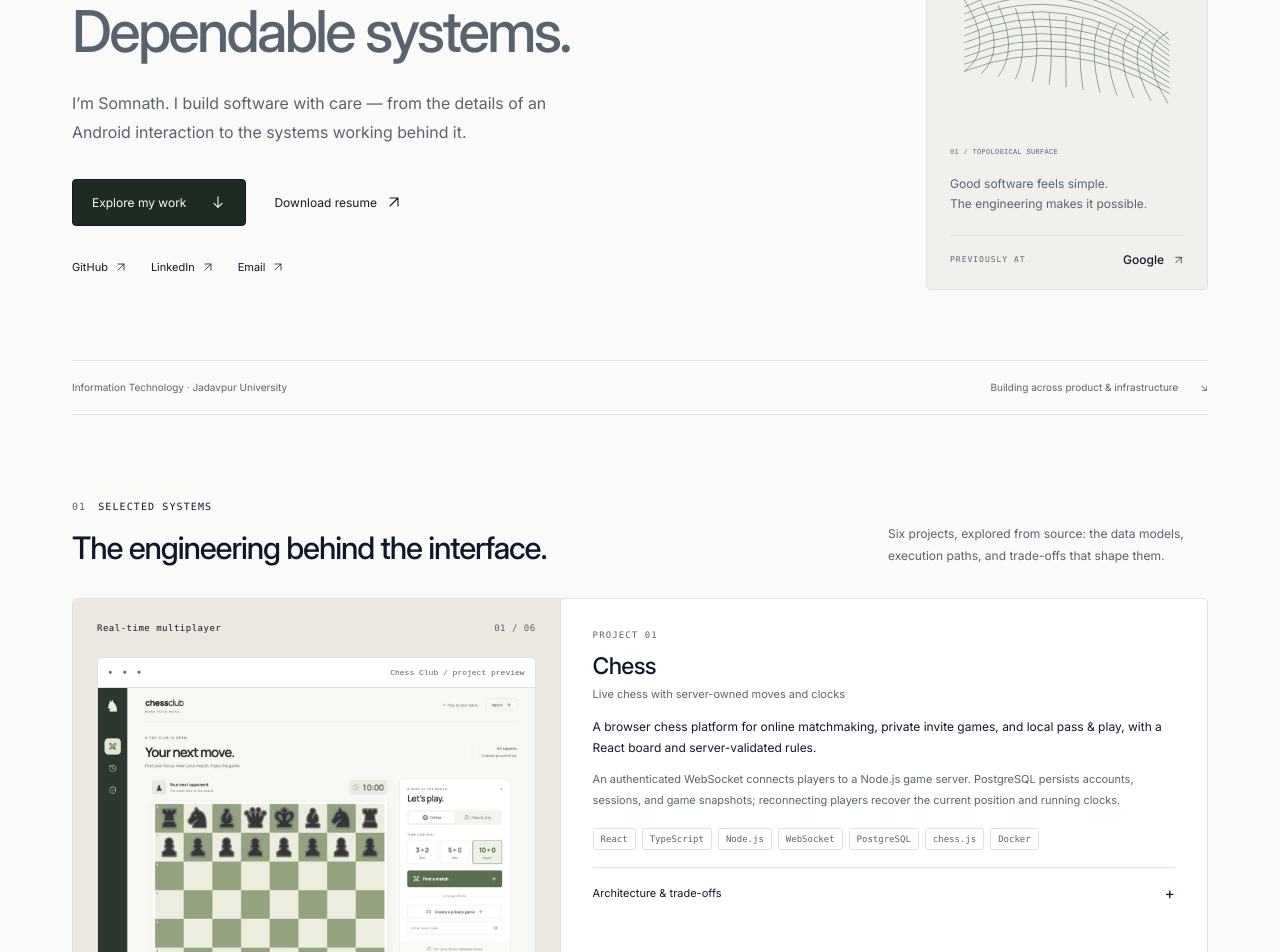
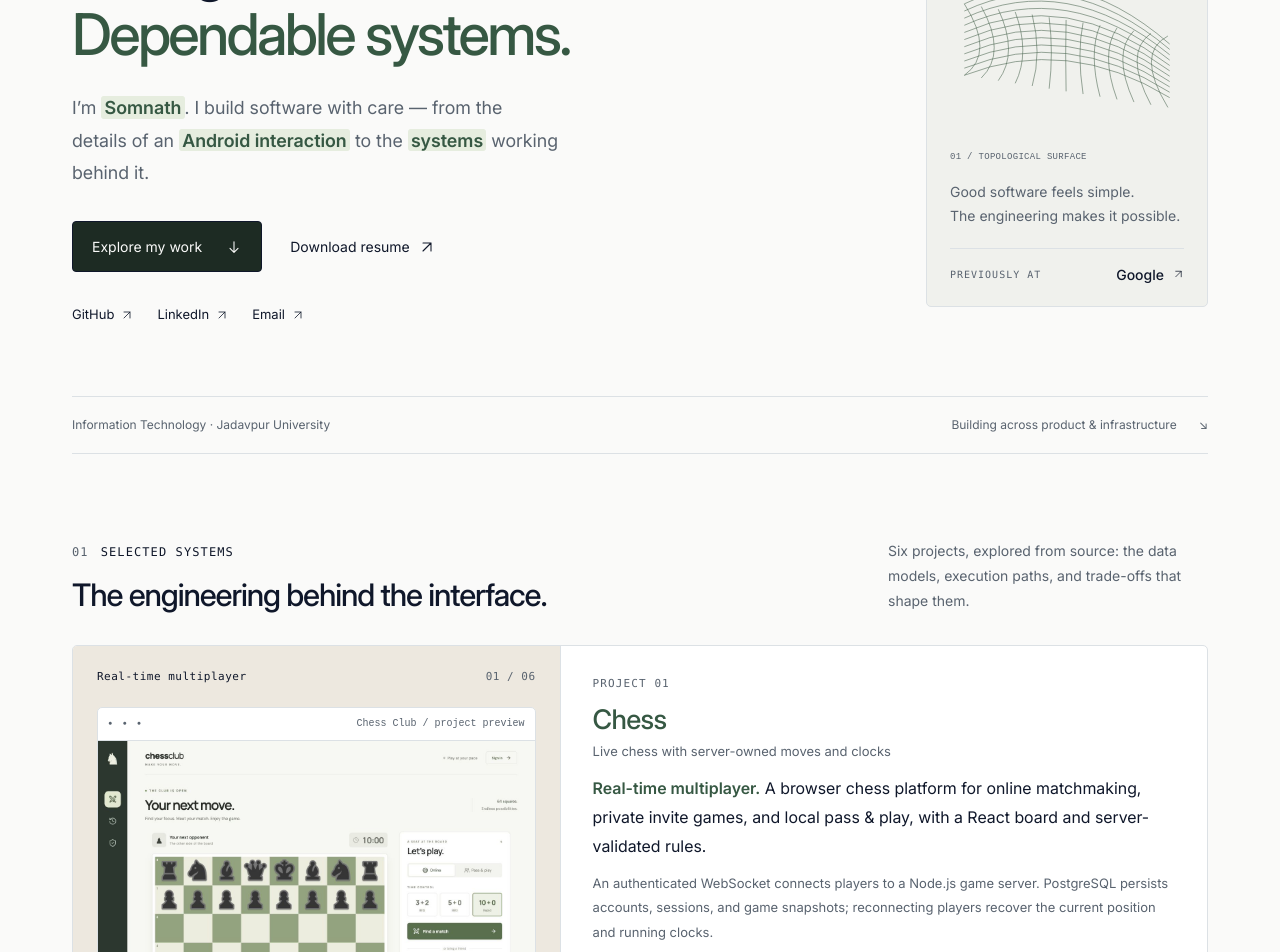
Before and after one commit to Somnath-Chattaraj/Portfolio, a Next.js app: page / in a window 1280 px wide. Shown: the part 300-1252 px from the top of the page. Built offline with nearby package versions, Linux system fonts and the light colour scheme.

Commit message:
style: enlarge text and highlight key portfolio details

```diff
--- a/src/app/globals.css
+++ b/src/app/globals.css
@@ -11,6 +11,7 @@
   --muted: #59636f;
   --line: #dce1e5;
   --accent: #365843;
+  --highlight: #e6eddf;
   --panel: #f0f1ed;
   --card: #ffffff;
   --sage: #e6ebdf;
@@ -28,6 +29,7 @@
   --muted: #a1a1aa;
   --line: #2b2d32;
   --accent: #b9cdb2;
+  --highlight: #253126;
   --panel: #17191c;
   --card: #131417;
   --sage: #1c241f;
@@ -61,7 +63,7 @@ body {
   background: var(--bg);
   color: var(--ink);
   font-family: Inter, Arial, Helvetica, sans-serif;
-  font-size: 15px;
+  font-size: 17px;
   line-height: 1.65;
   -webkit-font-smoothing: antialiased;
 }
--- a/src/components/Hero.jsx
+++ b/src/components/Hero.jsx
@@ -16,8 +16,8 @@ export default function Hero() {
           <span>Dependable systems.</span>
         </h1>
         <p className={styles.heroIntro}>
-          I’m Somnath. I build software with care — from the details of an
-          Android interaction to the systems working behind it.
+          I’m <strong className={styles.highlight}>Somnath</strong>. I build software with care — from the details of an{" "}
+          <strong className={styles.highlight}>Android interaction</strong> to the <strong className={styles.highlight}>systems</strong> working behind it.
         </p>
         <div className={styles.actions}>
           <a href="#work" className={styles.primaryButton}>
--- a/src/components/Portfolio.module.css
+++ b/src/components/Portfolio.module.css
@@ -15,7 +15,7 @@
   display: flex;
   align-items: center;
   gap: 16px;
-  font-size: 13px;
+  font-size: 15px;
   font-weight: 550;
   letter-spacing: -0.2px;
 }
@@ -32,7 +32,7 @@
   display: flex;
   align-items: center;
   gap: 32px;
-  font-size: 13px;
+  font-size: 15px;
 }
 .nav > a:hover,
 .socials a:hover,
@@ -52,7 +52,7 @@
   align-items: center;
   gap: 12px;
   font-family: ui-monospace, SFMono-Regular, Consolas, monospace;
-  font-size: 10px;
+  font-size: 12px;
   letter-spacing: 1.1px;
   line-height: 1.6;
   font-weight: 400;
@@ -81,10 +81,10 @@
   font-weight: 500;
 }
 .hero h1 > span {
-  color: var(--muted);
+  color: var(--accent);
 }
 .heroIntro {
-  font-size: 16px;
+  font-size: 18px;
   line-height: 1.8;
   max-width: 490px;
   color: var(--muted);
@@ -92,10 +92,11 @@
 }
 .actions {
   display: flex;
+  flex-wrap: wrap;
   align-items: center;
   gap: 28px;
   margin-top: 32px;
-  font-size: 12px;
+  font-size: 14px;
 }
 .primaryButton {
   display: inline-flex;
@@ -121,7 +122,7 @@
   display: flex;
   gap: 24px;
   margin-top: 32px;
-  font-size: 11px;
+  font-size: 13px;
 }
 .socials a {
   display: flex;
@@ -145,12 +146,12 @@
   gap: 10px;
 }
 .asideTop .eyebrow {
-  font-size: 8px;
+  font-size: 10px;
   letter-spacing: 0.6px;
 }
 .smallIndex {
   font:
-    9px/1.6 ui-monospace,
+    11px/1.6 ui-monospace,
     SFMono-Regular,
     Consolas,
     monospace;
@@ -168,7 +169,7 @@
   border: 1px solid var(--line);
   border-radius: 3px;
   font:
-    11px/1.4 ui-monospace,
+    13px/1.4 ui-monospace,
     SFMono-Regular,
     Consolas,
     monospace;
@@ -199,7 +200,7 @@
   transform: rotate(45deg);
 }
 .heroAside > p {
-  font-size: 12px;
+  font-size: 14px;
   line-height: 1.7;
   color: var(--muted);
 }
@@ -213,7 +214,7 @@
 }
 .asideBottom > span {
   font:
-    8px ui-monospace,
+    10px ui-monospace,
     SFMono-Regular,
     Consolas,
     monospace;
@@ -224,7 +225,7 @@
   display: flex;
   align-items: center;
   gap: 9px;
-  font-size: 12px;
+  font-size: 14px;
   font-weight: 500;
 }
 .asideBottom svg {
@@ -240,7 +241,7 @@
   border-top: 1px solid var(--line);
   border-bottom: 1px solid var(--line);
   color: var(--muted);
-  font-size: 10px;
+  font-size: 12px;
 }
 .heroFoot > span:last-child {
   display: flex;
@@ -265,7 +266,7 @@
 }
 .sectionDescription {
   max-width: 320px;
-  font-size: 12px;
+  font-size: 14px;
   color: var(--muted);
   line-height: 1.8;
 }
@@ -309,7 +310,7 @@
   justify-content: space-between;
   gap: 12px;
   font:
-    9px ui-monospace,
+    11px ui-monospace,
     SFMono-Regular,
     Consolas,
     monospace;
@@ -333,7 +334,7 @@
   background: var(--card);
   padding: 13px 9px;
   width: 95px;
-  font-size: 10px;
+  font-size: 12px;
   display: flex;
   flex-direction: column;
   gap: 16px;
@@ -341,7 +342,7 @@
 }
 .flowNumber {
   font:
-    8px ui-monospace,
+    10px ui-monospace,
     SFMono-Regular,
     Consolas,
     monospace;
@@ -364,7 +365,7 @@
   font-weight: 500;
 }
 .visualBottom > span {
-  font-size: 10px;
+  font-size: 12px;
   color: var(--muted);
 }
 .projectContent {
@@ -374,23 +375,23 @@
   align-items: flex-start;
 }
 .projectContent > .eyebrow {
-  font-size: 9px;
+  font-size: 11px;
   color: var(--muted);
 }
 .projectContent h3 {
-  font-size: 23px;
+  font-size: 27px;
   letter-spacing: -0.7px;
   line-height: 1.3;
   margin-top: 9px;
   max-width: 400px;
 }
 .projectSummary {
-  font-size: 12px;
+  font-size: 16px;
   line-height: 1.8;
   margin-top: 12px;
 }
 .projectDetail {
-  font-size: 11px;
+  font-size: 13px;
   line-height: 1.9;
   color: var(--muted);
   margin-top: 10px;
@@ -405,17 +406,19 @@
 }
 .tags li {
   font:
-    9px/1.4 ui-monospace,
+    11px/1.4 ui-monospace,
     SFMono-Regular,
     Consolas,
     monospace;
   border: 1px solid var(--line);
   padding: 4px 7px;
   border-radius: 3px;
-  color: var(--muted);
+  color: var(--accent);
+  background: var(--highlight);
 }
 .projectLinks {
   display: flex;
+  flex-wrap: wrap;
   gap: 20px;
   margin-top: auto;
   padding-top: 6px;
@@ -424,7 +427,7 @@
   display: flex;
   align-items: center;
   gap: 9px;
-  font-size: 11px;
+  font-size: 13px;
 }
 .projectLinks svg {
   width: 13px;
@@ -457,17 +460,17 @@
   letter-spacing: -0.5px;
 }
 .roleMeta p {
-  font-size: 11px;
+  font-size: 13px;
   color: var(--muted);
   margin-top: 3px;
 }
 .roleMeta .date {
   margin-top: 18px;
   font-family: ui-monospace, SFMono-Regular, Consolas, monospace;
-  font-size: 10px;
+  font-size: 12px;
 }
 .roleContent > .eyebrow {
-  font-size: 9px;
+  font-size: 11px;
   color: var(--muted);
 }
 .roleContent h4 {
@@ -477,7 +480,7 @@
 }
 .roleContent > p:not(.eyebrow),
 .roleContent li {
-  font-size: 12px;
+  font-size: 14px;
   line-height: 1.9;
   color: var(--muted);
 }
@@ -509,7 +512,7 @@
   font-weight: 500;
 }
 .impact span {
-  font-size: 10px;
+  font-size: 12px;
   color: var(--muted);
 }
 .skills {
@@ -524,10 +527,10 @@
   align-items: baseline;
 }
 .skillGroup h3 {
-  font-size: 13px;
+  font-size: 15px;
 }
 .skillGroup p {
-  font-size: 12px;
+  font-size: 14px;
   line-height: 1.8;
   color: var(--muted);
 }
@@ -545,16 +548,16 @@
 }
 .education .degree {
   color: var(--ink);
-  font-size: 13px;
+  font-size: 15px;
   margin-bottom: 15px;
 }
 .education p:not(.eyebrow) {
-  font-size: 12px;
+  font-size: 14px;
   color: var(--muted);
   line-height: 1.9;
 }
 .education h4 {
-  font-size: 11px;
+  font-size: 13px;
   margin-top: 25px;
   margin-bottom: 7px;
 }
@@ -574,18 +577,18 @@
 }
 .achievements li > span {
   font:
-    10px/2 ui-monospace,
+    12px/2 ui-monospace,
     SFMono-Regular,
     Consolas,
     monospace;
   color: var(--muted);
 }
 .achievements h3 {
-  font-size: 14px;
+  font-size: 16px;
   letter-spacing: -0.3px;
 }
 .achievements p {
-  font-size: 11px;
+  font-size: 13px;
   color: var(--muted);
   margin-top: 5px;
 }
@@ -598,7 +601,7 @@
   display: flex;
   align-items: center;
   gap: 6px;
-  font-size: 10px;
+  font-size: 12px;
 }
 .inlineLinks svg {
   width: 11px;
@@ -625,7 +628,7 @@
   display: inline-flex;
   align-items: center;
   gap: 24px;
-  font-size: 14px;
+  font-size: 16px;
   border-bottom: 1px solid var(--line);
   padding-bottom: 5px;
   overflow-wrap: anywhere;
@@ -639,7 +642,7 @@
   display: flex;
   justify-content: space-between;
   gap: 20px;
-  font-size: 10px;
+  font-size: 12px;
   color: var(--muted);
 }
 @media (min-width: 1440px) {
@@ -684,7 +687,7 @@
     gap: 12px;
   }
   .flowStep {
-    font-size: 9px;
+    font-size: 11px;
     padding: 10px 6px;
   }
   .flowArrow {
@@ -700,7 +703,7 @@
     grid-template-columns: 30px 180px 1fr;
   }
   .heroFoot {
-    font-size: 9px;
+    font-size: 11px;
   }
   .sectionDescription {
     max-width: 275px;
@@ -720,7 +723,7 @@
   }
   .nav {
     gap: 22px;
-    font-size: 12px;
+    font-size: 14px;
   }
   .navContact {
     margin-left: 0;
@@ -735,14 +738,14 @@
   }
   .heroIntro {
     max-width: 510px;
-    font-size: 15px;
+    font-size: 17px;
   }
   .heroAside {
     display: none;
   }
   .heroFoot {
     margin-top: 48px;
-    font-size: 10px;
+    font-size: 12px;
     flex-direction: column;
     gap: 6px;
   }
@@ -783,7 +786,7 @@
   .flowStep {
     width: 105px;
     padding: 10px;
-    font-size: 10px;
+    font-size: 12px;
     gap: 12px;
   }
   .flowArrow {
@@ -806,10 +809,10 @@
     max-width: 100%;
   }
   .projectSummary {
-    font-size: 13px;
+    font-size: 16px;
   }
   .projectDetail {
-    font-size: 12px;
+    font-size: 14px;
   }
   .projectLinks {
     margin-top: 5px;
@@ -864,11 +867,11 @@
     letter-spacing: -1.3px;
   }
   .emailLink {
-    font-size: 12px;
+    font-size: 14px;
     gap: 12px;
   }
   .footerBottom {
-    font-size: 9px;
+    font-size: 11px;
     flex-wrap: wrap;
     gap: 12px;
   }
@@ -882,7 +885,7 @@
   }
   .nav {
     gap: 16px;
-    font-size: 11px;
+    font-size: 13px;
   }
   .navContact {
     gap: 4px;
@@ -891,11 +894,11 @@
     font-size: 34px;
   }
   .hero .eyebrow {
-    font-size: 8px;
+    font-size: 10px;
   }
   .actions {
     gap: 18px;
-    font-size: 10px;
+    font-size: 12px;
   }
   .primaryButton {
     gap: 12px;
@@ -911,7 +914,7 @@
     gap: 9px;
   }
   .impact span {
-    font-size: 9px;
+    font-size: 11px;
   }
   .projectContent {
     padding: 22px;
@@ -949,7 +952,7 @@
   justify-content: space-between;
   gap: 10px;
   font:
-    7px/1.5 ui-monospace,
+    9px/1.5 ui-monospace,
     monospace;
   letter-spacing: 0.3px;
   color: var(--muted);
@@ -970,7 +973,7 @@
   padding: 9px 10px;
   border-bottom: 1px solid var(--line);
   font:
-    8px/1.4 ui-monospace,
+    10px/1.4 ui-monospace,
     monospace;
   color: var(--muted);
 }
@@ -986,13 +989,13 @@
 .projectFigure figcaption {
   padding: 8px 10px;
   font:
-    8px/1.7 ui-monospace,
+    10px/1.7 ui-monospace,
     monospace;
   color: var(--muted);
   border-top: 1px solid var(--line);
 }
 .projectSubtitle {
-  font-size: 11px;
+  font-size: 13px;
   color: var(--muted);
   margin-top: 4px;
 }
@@ -1007,7 +1010,7 @@
   justify-content: space-between;
   gap: 16px;
   cursor: pointer;
-  font-size: 11px;
+  font-size: 13px;
   padding: 12px 0;
   list-style: none;
 }
@@ -1015,7 +1018,7 @@
   display: none;
 }
 .architecture summary > span {
-  font-size: 16px;
+  font-size: 18px;
 }
 .architecture[open] summary > span {
   transform: rotate(45deg);
@@ -1029,7 +1032,7 @@
 .architecture li,
 .architecture p {
   color: var(--muted);
-  font-size: 11px;
+  font-size: 13px;
   line-height: 1.85;
 }
 .architecture p strong {
@@ -1048,7 +1051,7 @@
   gap: 5px;
   text-decoration: underline;
   text-underline-offset: 4px;
-  font-size: 10px;
+  font-size: 12px;
 }
 .evidenceLinks svg {
   width: 11px;
@@ -1072,7 +1075,7 @@
 }
 .videoMeta {
   font:
-    8px/1.7 ui-monospace,
+    10px/1.7 ui-monospace,
     monospace;
   color: var(--muted);
   letter-spacing: 0.6px;
@@ -1083,7 +1086,7 @@
   gap: 8px;
   margin: 28px 0;
   font:
-    9px/1.5 ui-monospace,
+    11px/1.5 ui-monospace,
     monospace;
 }
 .videoDiagram > span {
@@ -1106,17 +1109,17 @@
   height: 40px;
   border-radius: 50%;
   padding-left: 2px;
-  font-size: 12px;
+  font-size: 14px;
   margin-bottom: 12px;
 }
 .videoLabel {
   font:
-    13px/1.6 Inter,
+    15px/1.6 Inter,
     sans-serif;
 }
 .videoLabel > span {
   display: block;
-  font-size: 10px;
+  font-size: 12px;
   color: var(--muted);
   margin-top: 3px;
 }
@@ -1152,7 +1155,7 @@
   padding: 15px 20px;
 }
 .dialogHeader h3 {
-  font-size: 13px;
+  font-size: 15px;
 }
 .dialogHeader button {
   padding: 7px 10px;
@@ -1169,7 +1172,7 @@
   border: 0;
 }
 .videoDialog > p {
-  font-size: 11px;
+  font-size: 13px;
   padding: 14px 20px;
   color: var(--muted);
 }
@@ -1199,17 +1202,17 @@
     min-height: 240px;
   }
   .projectSubtitle {
-    font-size: 12px;
+    font-size: 14px;
   }
   .architecture li,
   .architecture p {
-    font-size: 12px;
+    font-size: 14px;
   }
 }
 @media (max-width: 460px) {
   .nav {
     gap: 12px;
-    font-size: 11px;
+    font-size: 13px;
   }
   .navContact {
     font-size: 0;
@@ -1230,7 +1233,7 @@
   }
   .videoDiagram {
     gap: 5px;
-    font-size: 8px;
+    font-size: 10px;
   }
 }
 /* A small CSS transform replaces per-thumbnail WebGL rendering. */
@@ -1268,7 +1271,7 @@
   height: 30px;
   margin: 0;
   flex-shrink: 0;
-  font-size: 9px;
+  font-size: 11px;
 }
 @media (prefers-reduced-motion: reduce) {
   .thumbnailSurface > img {
@@ -1282,3 +1285,23 @@
   max-width: none;
   flex-shrink: 0;
 }
+
+/* Readable emphasis in both color themes. */
+.highlight {
+  color: var(--accent);
+  background: var(--highlight);
+  padding: 0.05em 0.18em;
+  border-radius: 3px;
+  box-decoration-break: clone;
+  -webkit-box-decoration-break: clone;
+  font-weight: 600;
+}
+.projectContent h3,
+.visualBottom strong,
+.impact strong {
+  color: var(--accent);
+}
+.projectSummary strong {
+  color: var(--accent);
+  font-weight: 600;
+}
--- a/src/components/Projects.jsx
+++ b/src/components/Projects.jsx
@@ -65,7 +65,7 @@ export default function Projects() {
               <p className={styles.eyebrow}>PROJECT {project.id}</p>
               <h3>{project.title}</h3>
               <p className={styles.projectSubtitle}>{project.subtitle}</p>
-              <p className={styles.projectSummary}>{project.summary}</p>
+              <p className={styles.projectSummary}><strong>{project.kind}.</strong> {project.summary}</p>
               <p className={styles.projectDetail}>{project.detail}</p>
               <ul className={styles.tags} aria-label="Technologies">
                 {project.tools.map((tool) => (
```
Also changed, not shown: 3 other files (tests, documents, lock files or other folders).
